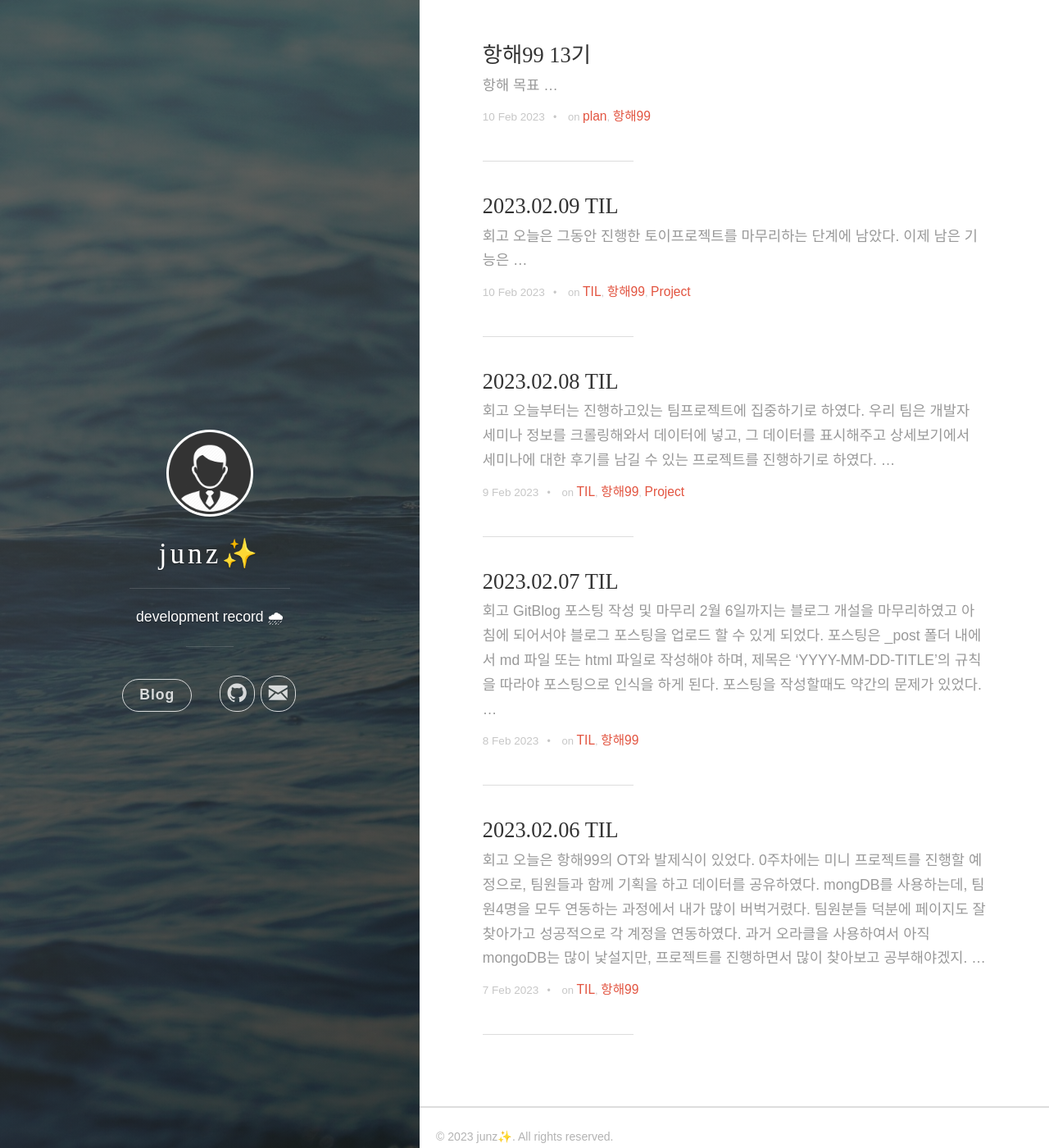
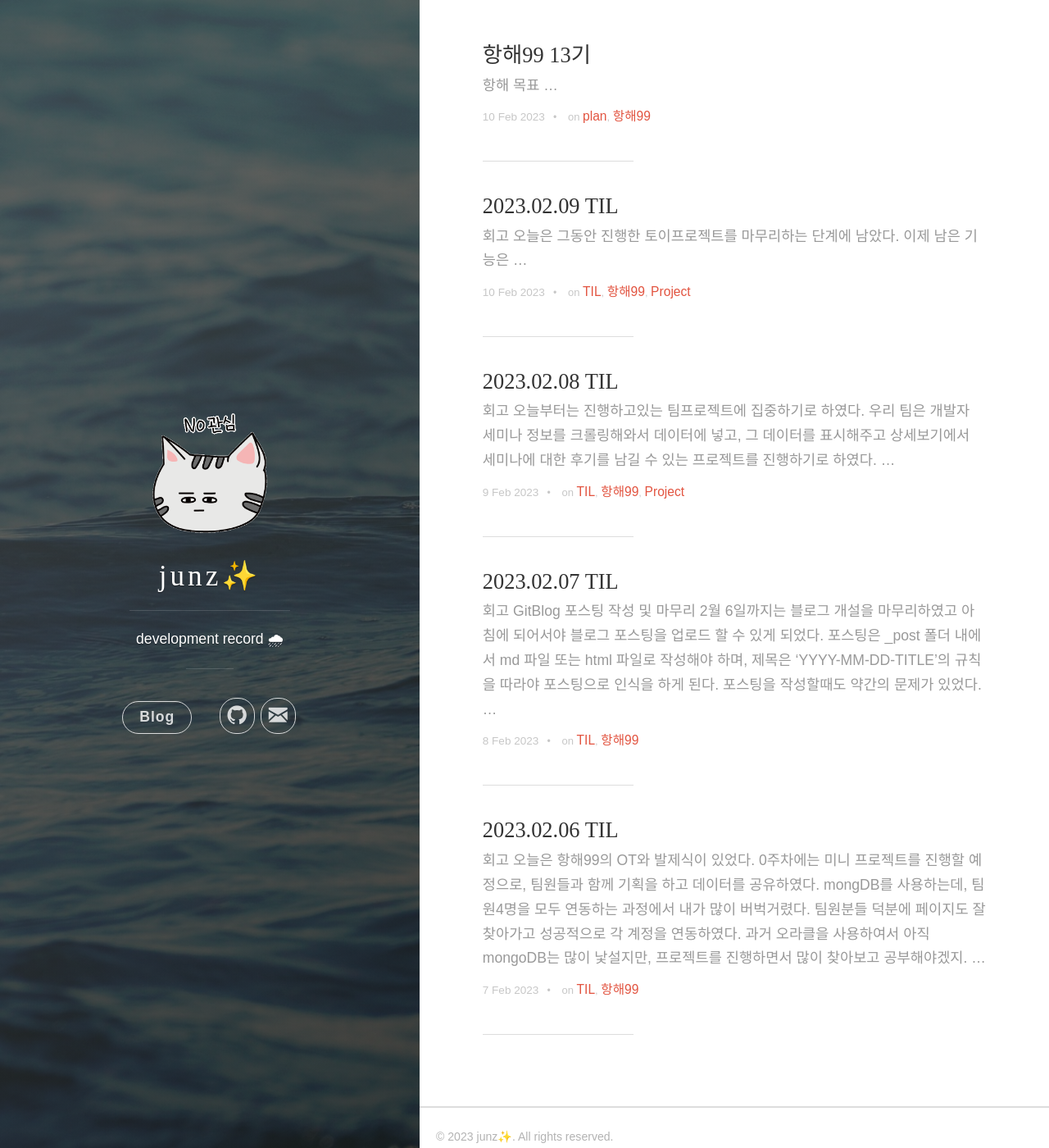
Before and after one commit to kim-junz/kim-junz.github.io, a Jekyll site: the page built from index.html, in a window 1280 px wide and 1400 px high. Shown: the whole window at 82% size. Built offline with Jekyll 4.4.1, drawn with Linux system fonts in a browser that asks for light colours; some web fonts are replaced; the list of posts is cut into pages by our own code.

Commit message:
profile add

```diff
--- a/css/main.scss
+++ b/css/main.scss
@@ -53,8 +53,7 @@ pre.highlight code,
 .user-image {
   margin-bottom: 1.2em;
   position: relative;
-  width: 100px;
-  height: 100px;
-  border: 3px solid #fff;
-  border-radius: 100%;
+  width: 150px;
+  height: 150px;
+  padding: 5px;
 }
```
Also changed, not shown: images/profile.jpg.
